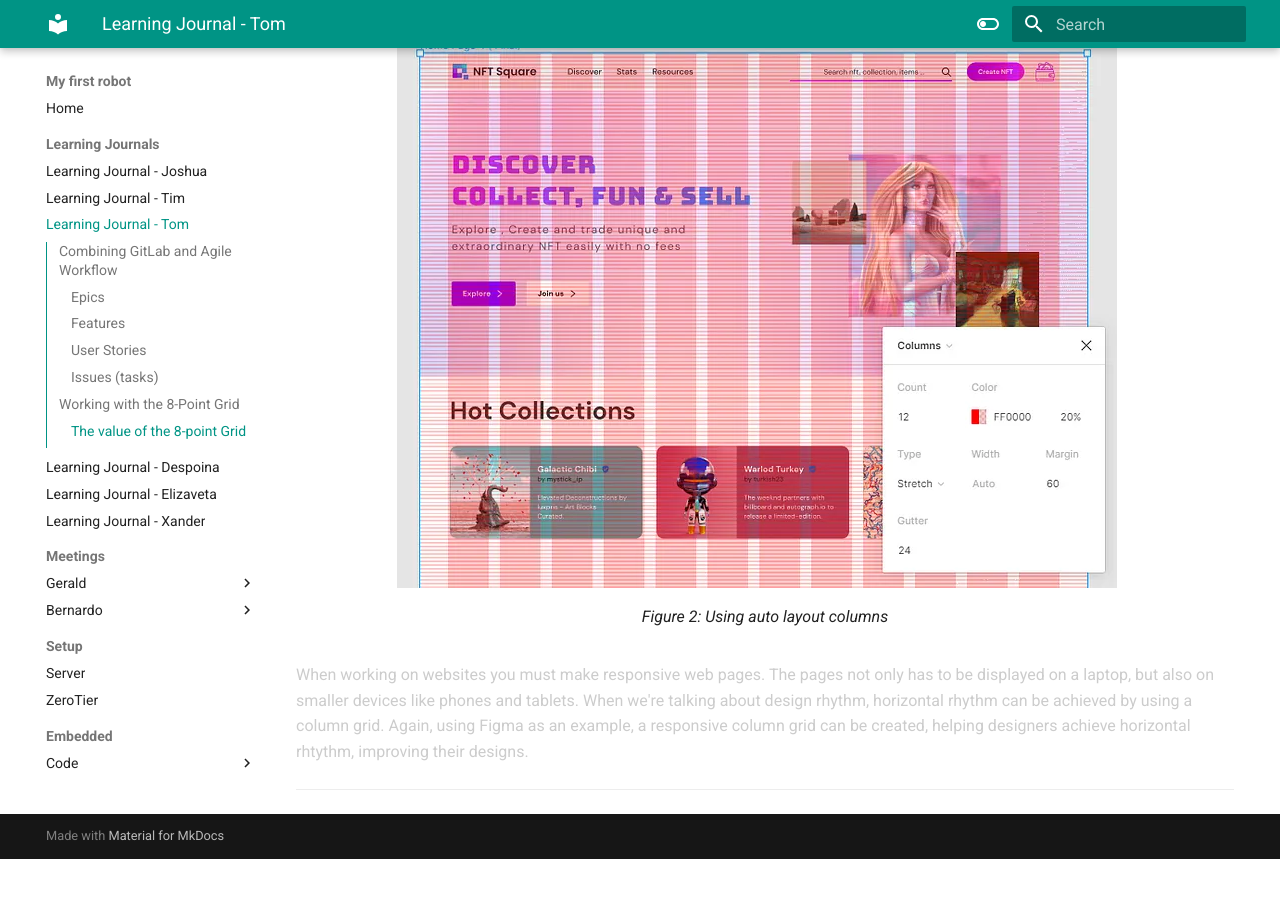
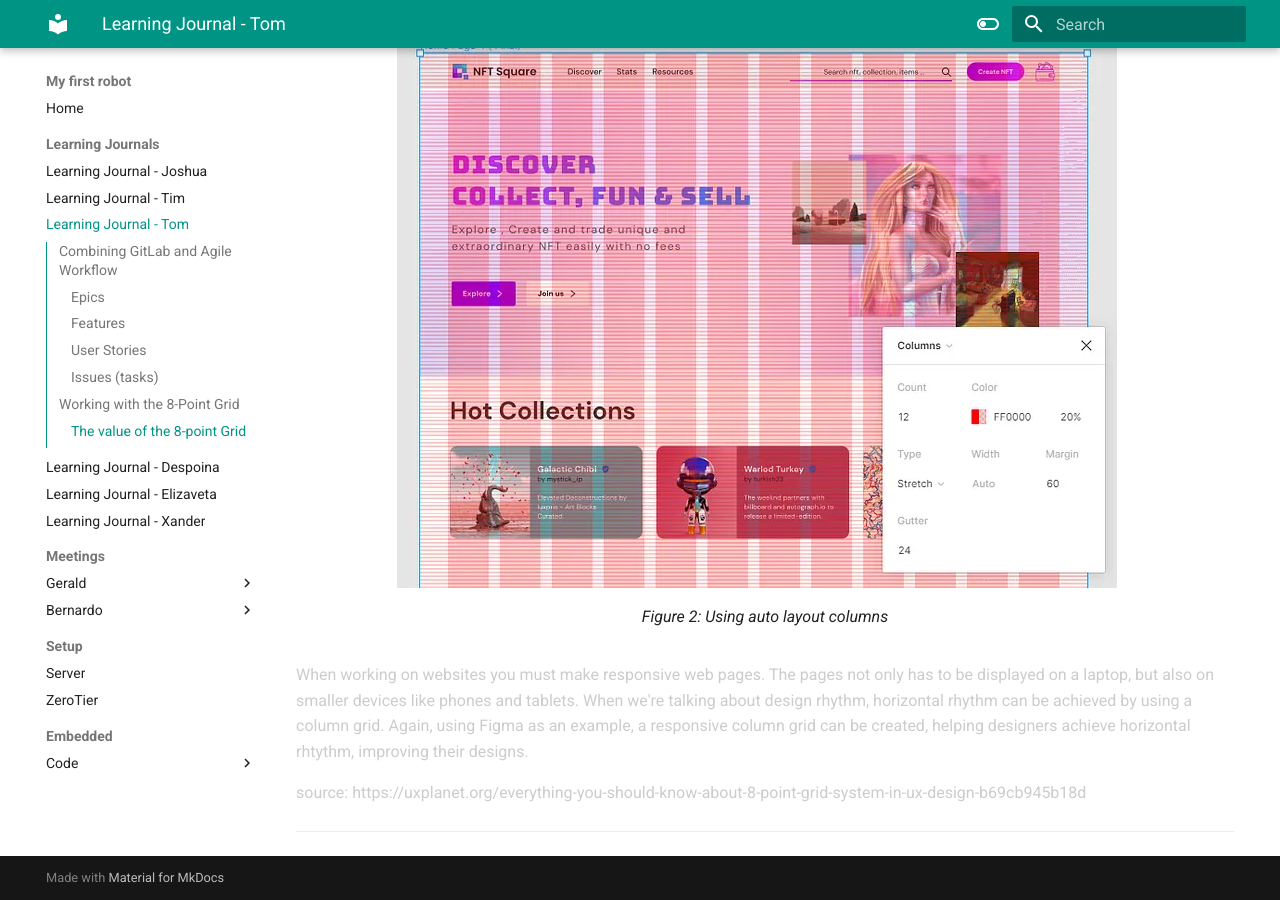
Before and after one commit to VioletHarmon2002/MyFirstRobot, an MkDocs documentation site: the page built from docs/Learning Journals/learning-journal-tom.md, in a window 1280 px wide and 900 px high, scrolled down 2155 px. Built offline with MkDocs 1.6.1 and Material for MkDocs 9.7.7, drawn with Linux system fonts in a browser that asks for light colours; before the commit the page ends 3014 px from its top, so only the background shows below that; some of the changed lines change nothing that is shown.

Commit message:
Added Source

```diff
--- a/docs/Learning Journals/learning-journal-tom.md
+++ b/docs/Learning Journals/learning-journal-tom.md
@@ -58,4 +58,6 @@ Using Figma as a design tool, variables and grid-layouts can be used to achieve
 
 When working on websites you must make responsive web pages. The pages not only has to be displayed on a laptop, but also on smaller devices like phones and tablets. When we're talking about design rhythm, horizontal rhythm can be achieved by using a column grid. Again, using Figma as an example, a responsive column grid can be created, helping designers achieve horizontal rhtythm, improving their designs.
 
+source: https://uxplanet.org/everything-you-should-know-about-8-point-grid-system-in-ux-design-b69cb945b18d
+
 ---
```
